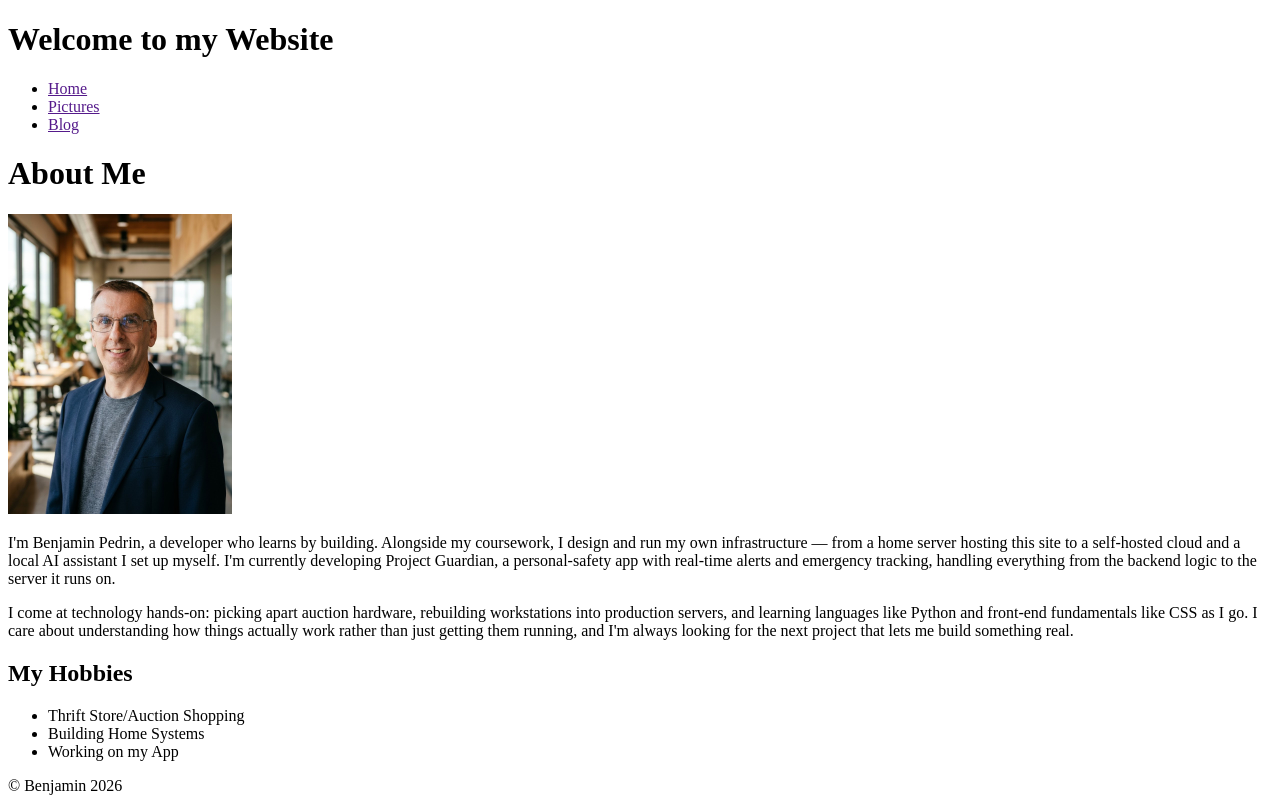
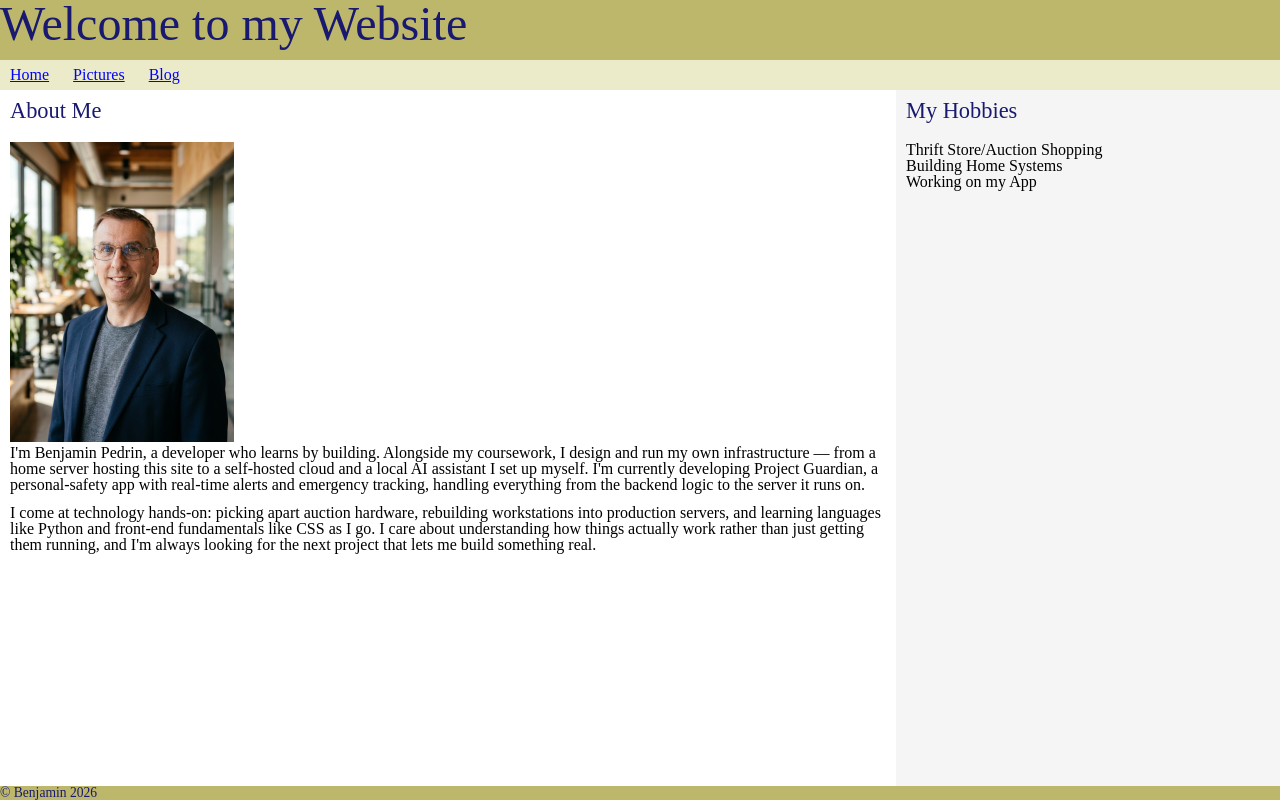
Before and after one commit to bpedrin-2026/web-programming, a plain HTML site: page my-website/index.html in a window 1280 px wide. Drawn offline with Linux system fonts and the light colour scheme.

Commit message:
Final - Part2 start

```diff
--- a/my-website/index.html
+++ b/my-website/index.html
@@ -5,6 +5,8 @@
         <meta charset="UTF-8">
         <meta name="viewport" content="width=device-width, initial-scale=1.0">
         <title>Benjamin's Website</title>
+        <link rel="stylesheet" href="styles/reset.css">
+        <link rel="stylesheet" href="styles/main.css">
     </head>
 
     <body>
--- /dev/null
+++ b/my-website/styles/main.css
@@ -0,0 +1,71 @@
+body {
+    font-family: 'Times New Roman', Times, serif;
+    height: 100vh;
+    display: flex;
+    flex-direction: column;
+}
+
+header {
+    background-color: darkkhaki;
+    height: 60px;
+    flex-shrink: 0;
+}
+
+header h1 {
+    font-size: 3em;
+    color: midnightblue;
+}
+
+nav {
+    background-color: rgb(235, 235, 201);
+    height: 30px;
+}
+
+nav li {
+    display: inline-block;
+    list-style: none;
+    height: 30px;
+}
+
+nav a {
+    display: flex;
+    align-items: center;
+    height: 100%;
+    padding: 0 10px 0 10px;
+    color: blue;
+}
+
+#content {
+    display: flex;
+    flex: auto;
+    flex-direction: row;
+}
+
+main {
+    width: 70%;
+    box-sizing: border-box;
+    padding: 10px;
+}
+
+aside {
+    width: 30%;
+    box-sizing: border-box;
+    padding: 10px;
+    background-color: whitesmoke;
+}
+
+footer {
+    background-color: darkkhaki;
+    color: midnightblue;
+    font-size: 85%;
+    flex-shrink: 0;
+}
+h1 {
+    color: midnightblue;
+    font-size: 140%;
+    margin-bottom: 20px;
+}
+
+p {
+    margin-bottom: 12px;
+}
--- /dev/null
+++ b/my-website/styles/reset.css
@@ -0,0 +1,49 @@
+/* http://meyerweb.com/eric/tools/css/reset/
+   v2.0 | 20110126
+   License: none (public domain)
+*/
+
+html, body, div, span, applet, object, iframe,
+h1, h2, h3, h4, h5, h6, p, blockquote, pre,
+a, abbr, acronym, address, big, cite, code,
+del, dfn, em, img, ins, kbd, q, s, samp,
+small, strike, strong, sub, sup, tt, var,
+b, u, i, center,
+dl, dt, dd, ol, ul, li,
+fieldset, form, label, legend,
+table, caption, tbody, tfoot, thead, tr, th, td,
+article, aside, canvas, details, embed,
+figure, figcaption, footer, header, hgroup,
+menu, nav, output, ruby, section, summary,
+time, mark, audio, video {
+	margin: 0;
+	padding: 0;
+	border: 0;
+	font-size: 100%;
+	font: inherit;
+	vertical-align: baseline;
+}
+/* HTML5 display-role reset for older browsers */
+article, aside, details, figcaption, figure,
+footer, header, hgroup, menu, nav, section {
+	display: block;
+}
+body {
+	line-height: 1;
+}
+ol, ul {
+	list-style: none;
+
+}
+blockquote, q {
+	quotes: none;
+}
+blockquote:before, blockquote:after,
+q:before, q:after {
+	content: '';
+	content: none;
+}
+table {
+	border-collapse: collapse;
+	border-spacing: 0;
+}
```
